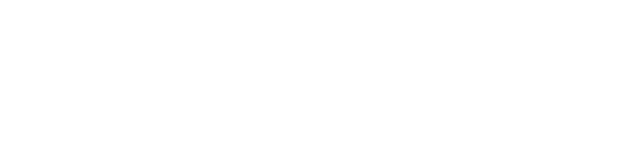
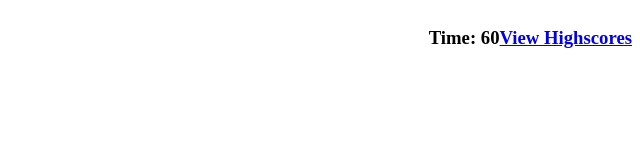
Before and after one commit to Edibozu/web-APIs-code-quiz, a plain HTML site: page index.html in a window 1280 px wide. Shown: the whole page, without its empty margins (640-1280 px from the left). Drawn offline with Linux system fonts and the light colour scheme.

Commit message:
added styling to timer to try to move it to top right of page, still not exactly right.

```diff
--- a/index.html
+++ b/index.html
@@ -1,16 +1,28 @@
-<!DOCTYPE html><html class="no-js">
+<!DOCTYPE html>
+<html class="no-js">
   <head>
-        <meta charset="utf-8">
-        <meta http-equiv="X-UA-Compatible" content="IE=edge">
+    <meta charset="utf-8" />
+    <meta http-equiv="X-UA-Compatible" content="IE=edge" />
     <title>Web-APIs-Code-Quiz</title>
-        <meta name="description" content="">
-        <meta name="viewport" content="width=device-width, initial-scale=1">
-        <link rel="stylesheet" href="./style.css">
+    <meta name="description" content="" />
+    <meta name="viewport" content="width=device-width, initial-scale=1" />
+    <link rel="stylesheet" href="./style.css" />
   </head>
   <body>
+    <header>
       <nav>
+        <div class="timer">
+          <a href="./highscores.html"><h3>View Highscores</h3></a>
+        </div>
+        <div class="timer">
+          <h3>Time: <span id="time-left">60</span></h3>
+        </div>
+      </nav>
+    </header>
 
-        </nav>
+    <main>
+
+    </main>
 
     <script src="./script.js" async defer></script>
   </body>
--- a/style.css
+++ b/style.css
@@ -0,0 +1,3 @@
+.timer {
+    float: right;
+}
```
Lines whose indentation alone changed are shown as unchanged.
